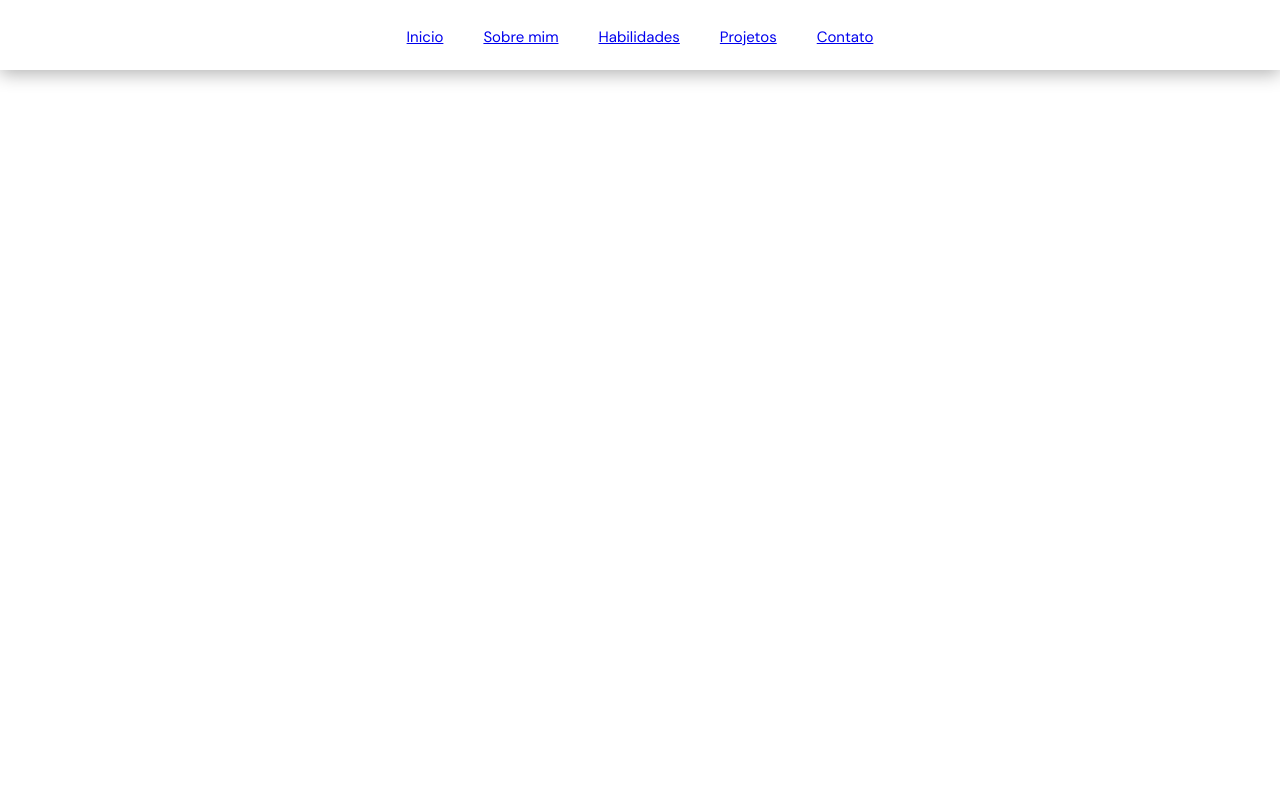
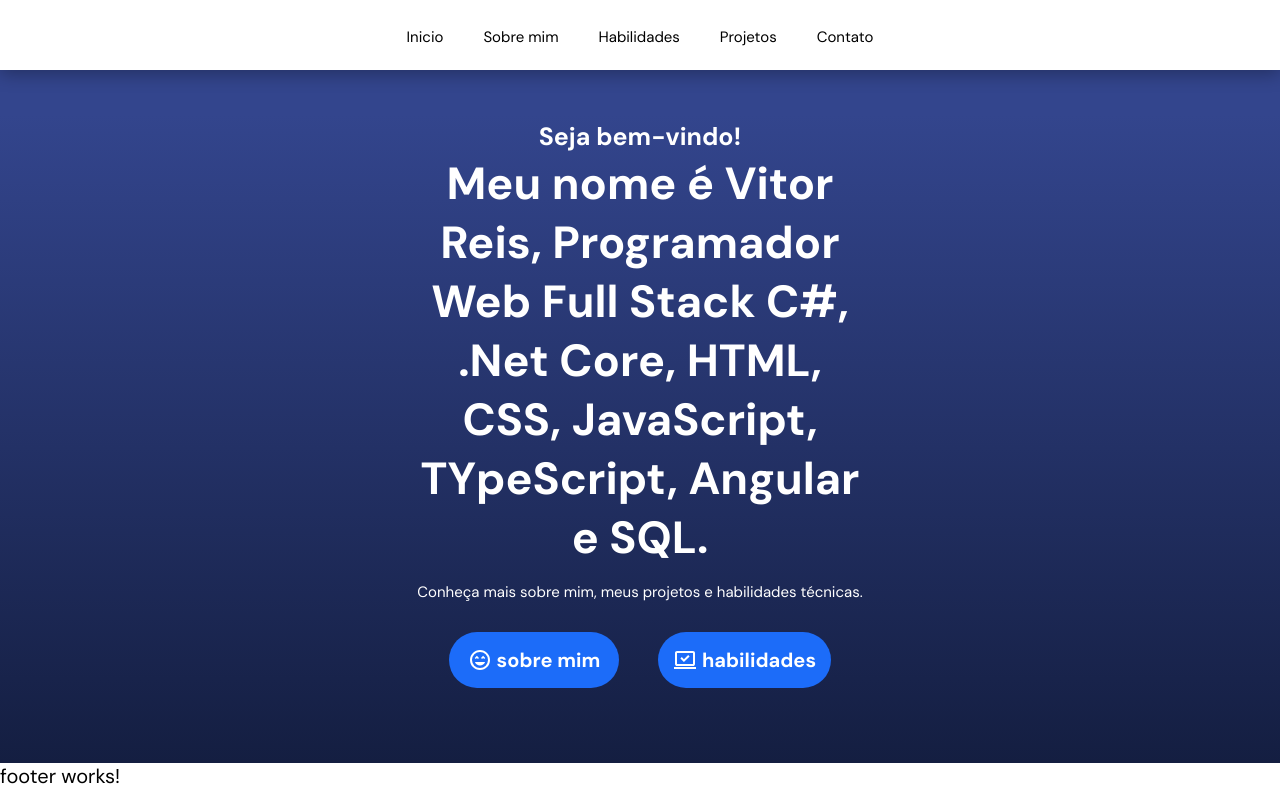
Before and after one commit to vitorreispr/portfolio-vitor, an Angular app: page / in a window 1280 px wide. Built offline with nearby package versions, Linux system fonts and the light colour scheme.

Commit message:
box banner

```diff
--- a/src/app/home/home.css
+++ b/src/app/home/home.css
@@ -0,0 +1,68 @@
+/* box banner */
+.banner {
+    display: flex;
+    justify-content: center;
+    background: linear-gradient(180deg, var(--color-blue-2) 15%, var(--color-blue-3) 100%);
+    color: #fff;
+    padding-top: 70px;
+    text-align: center;
+}
+
+.banner .box {
+    display: flex;
+    flex-direction: column;
+    align-items: center;
+    padding: 45px 5px;
+}
+
+.banner .box .paragraph {
+    margin: 15px 0;
+    font-size: var(--font-size-5);
+    font-weight: 400;
+    color: #fff;
+}
+
+.banner .box .title1 {
+    font-size: var(--font-size-3);
+}
+
+.banner .box .title2 {
+    font-size: var(--font-size-1);
+    display: block;
+    max-width: 450px;
+}
+
+.banner .box .buttons {
+    display: flex;
+    align-items: center;
+    flex-wrap: wrap;
+    margin: 15px 0;
+    width: 100%;
+    justify-content: space-evenly;
+}
+
+.banner .box .buttons a {
+    display: flex;
+    align-items: center;
+    justify-content: center;
+    padding: 15px;
+    min-width: 170px;
+    border-radius: 35px;
+    margin: 0 5px 15px;
+    font-size: var(--font-size-4);
+    font-weight: 700;
+    background: var(--color-blue-1);
+    color: #fff;
+}
+
+.banner .box .buttons a:hover {
+    background: var(--color-blue-2);
+}
+
+.banner .box .buttons a {
+    text-decoration: none;
+}
+
+.banner .box .buttons a svg {
+    margin-right: 5px;
+}
--- a/src/app/home/home.html
+++ b/src/app/home/home.html
@@ -1 +1,25 @@
-<p>home works!</p>
+<main>
+    <section id="banner" class="banner">
+        <div class="box">
+            <h1>
+                <span class="title1">Seja bem-vindo!</span>
+                <span class="title2">Meu nome é Vitor Reis, Programador Web Full Stack C#, .Net Core, HTML, CSS,
+                    JavaScript, TYpeScript, Angular e SQL.</span>
+            </h1>
+
+            <p class="paragraph">Conheça mais sobre mim, meus projetos e habilidades técnicas.</p>
+
+            <div class="buttons">
+                <a href="#about">
+                  <svg xmlns="http://www.w3.org/2000/svg" height="24px" viewBox="0 -960 960 960" width="24px" fill="#fff"><path d="M603.5-298.5Q659-337 684-400H276q25 63 80.5 101.5T480-260q68 0 123.5-38.5ZM312-520l44-42 42 42 42-42-84-86-86 86 42 42Zm250 0 42-42 44 42 42-42-86-86-84 86 42 42ZM324-111.5Q251-143 197-197t-85.5-127Q80-397 80-480t31.5-156Q143-709 197-763t127-85.5Q397-880 480-880t156 31.5Q709-817 763-763t85.5 127Q880-563 880-480t-31.5 156Q817-251 763-197t-127 85.5Q563-80 480-80t-156-31.5ZM480-480Zm227 227q93-93 93-227t-93-227q-93-93-227-93t-227 93q-93 93-93 227t93 227q93 93 227 93t227-93Z"/></svg>
+                    sobre mim
+                </a>
+                <a href="skills">
+                    <svg xmlns="http://www.w3.org/2000/svg" height="24px" viewBox="0 -960 960 960" width="24px" fill="#fff"><path d="m437-398 227-226-57-57-170 170-85-85-56 56 141 142ZM40-120v-80h880v80H40Zm120-120q-33 0-56.5-23.5T80-320v-440q0-33 23.5-56.5T160-840h640q33 0 56.5 23.5T880-760v440q0 33-23.5 56.5T800-240H160Zm0-80h640v-440H160v440Zm0 0v-440 440Z"/></svg>
+                    habilidades
+                </a>
+            </div>
+        </div>
+
+    </section>
+</main>
--- a/src/app/menu/menu.css
+++ b/src/app/menu/menu.css
@@ -19,6 +19,11 @@ nav ul {
    top: 70px;
    background: #fff;
    width: 100%;
+}
+
+nav ul li a {
+    color: #000;
+    text-decoration: none;
 }
 
 nav ul.open {
--- a/src/app/menu/menu.html
+++ b/src/app/menu/menu.html
@@ -6,6 +6,6 @@
     </ul>
 
     <span class="material-symbols-outlined" (click)="menuClick()">
-      menu
-  </span>
+        menu
+    </span>
 </nav>
--- a/src/app/services/menu.ts
+++ b/src/app/services/menu.ts
@@ -1,5 +1,6 @@
 import { Service } from '@angular/core';
 import { Menu } from '../models/menu';
+
 @Service()
 export class MenuService {
 
--- a/src/index.html
+++ b/src/index.html
@@ -11,6 +11,7 @@
  <link rel="preconnect" href="https://fonts.gstatic.com" crossorigin>
  <link href="https://fonts.googleapis.com/css2?family=DM+Sans:ital,opsz,wght@0,9..40,100..1000;1,9..40,100..1000&display=swap" rel="stylesheet">
  <link rel="stylesheet" href="https://fonts.googleapis.com/css2?family=Material+Symbols+Outlined:opsz,wght,FILL,GRAD@20..48,100..700,0..1,-50..200&icon_names=menu" />
+
 </head>
 <body>
   <app-root></app-root>
```
